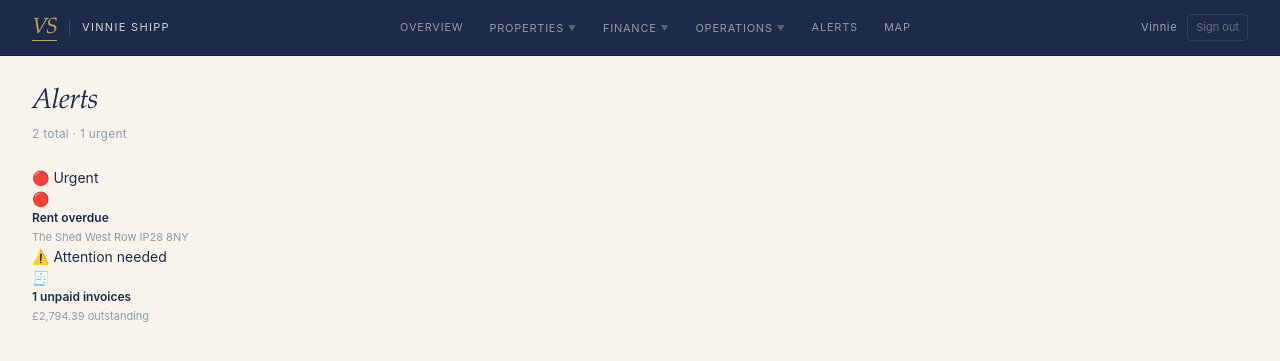
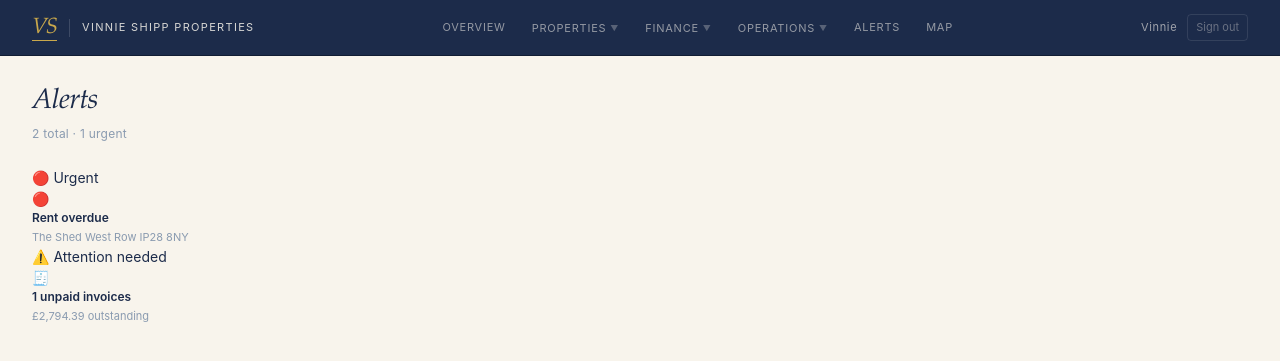
Before and after one commit to edwardjvn-art/vinnie-dashboard, a Flask app: page /alerts in a window 1280 px wide. Shown: the top 361 px of the page. Run offline with Flask 3, Linux system fonts and the light colour scheme; the visitor is signed in with stand-in values (Sample User, id 1).

Commit message:
Update nav name and login username

```diff
--- a/templates/base.html
+++ b/templates/base.html
@@ -3,7 +3,7 @@
 <head>
   <meta charset="UTF-8">
   <meta name="viewport" content="width=device-width, initial-scale=1.0">
-  <title>{% block title %}VS — Vinnie Shipp{% endblock %}</title>
+  <title>{% block title %}VS — Vinnie Shipp Properties{% endblock %}</title>
   <link rel="stylesheet" href="{{ url_for('static', filename='css/style.css') }}">
   <link rel="manifest" href="{{ url_for('static', filename='manifest.json') }}">
   {% block extra_head %}{% endblock %}
@@ -162,7 +162,7 @@
         <span class="nav-logo-vs">VS</span>
       </div>
       <div class="nav-divider"></div>
-      <span class="nav-name">Vinnie Shipp</span>
+      <span class="nav-name">Vinnie Shipp Properties</span>
     </div>
 
     <ul class="nav-links">
```
